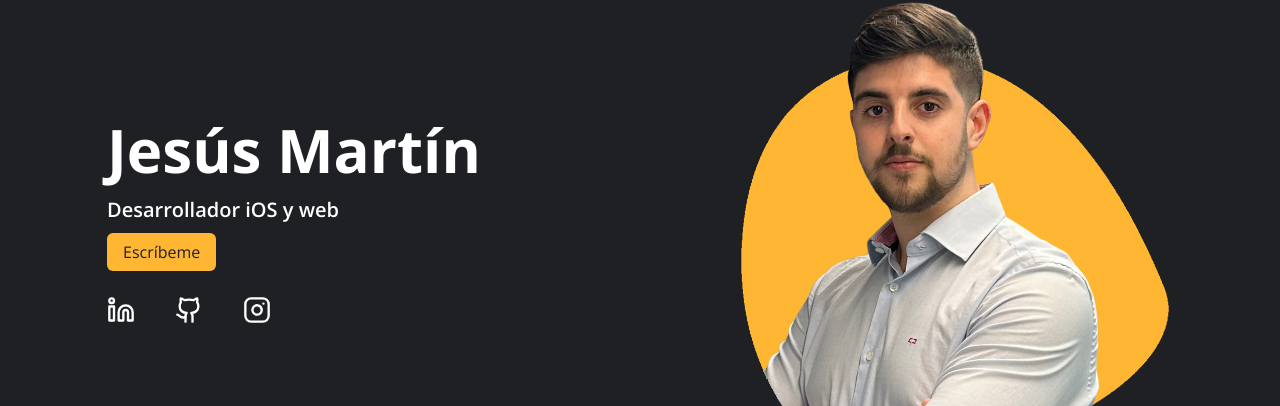
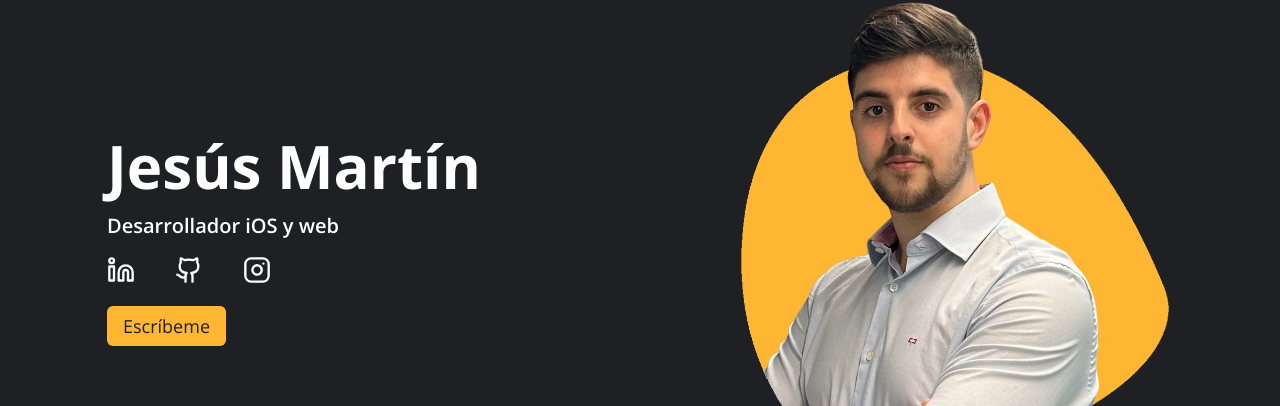
Before and after one commit to jesusmarzor/website, a Next.js app: page / in a window 1280 px wide. Shown: the part 175-581 px from the top of the page. Built offline with nearby package versions, Linux system fonts and the light colour scheme; no server answers; the database is empty.

Commit message:
Fix: introduce section

```diff
--- a/components/Introduce/index.tsx
+++ b/components/Introduce/index.tsx
@@ -11,19 +11,19 @@ export const Introduce: React.FC = () => {
     const { t } = useTranslation()
     return(
         <Element name="home" className="max-w-7xl mx-auto overflow-hidden pt-20 px-10">
-            <div className="flex justify-center items-center gap-4 py-20">
-                <section className="w-1/2">
-                    <h2 className="text-6xl font-bold">{authorName}</h2>
+            <div className="flex flex-col justify-center items-center gap-4 py-10 minIntroduce:py-20 minIntroduce:flex-row">
+                <section className="text-center minIntroduce:text-start w-full minIntroduce:w-1/2 order-2 minIntroduce:order-1">
+                    <h2 className="text-5xl minIntroduce:text-6xl font-bold">{authorName}</h2>
                     <p className="py-4 text-xl font-semibold">{t("introduce.description")}</p>
-                    <Button type={ButtonType.link} to="contact">{t("common.writeMe")}</Button>
-                    <SocialNetworks classes="!justify-start my-8"/>
+                    <SocialNetworks classes="minIntroduce:!justify-start mb-7"/>
+                    <Button type={ButtonType.link} to="contact" classes="text-lg">{t("common.writeMe")}</Button>
                 </section>
                 <Image
                 src="/img/profile.png"
                 width={1200}
                 height={1200}
                 alt="Picture of the author"
-                className="object-contain w-[450px]"
+                className="object-contain w-86 minIntroduce:w-105 order-1 minIntroduce:order-2"
                 priority={true}
                 />
             </div>
--- a/components/ui/Button.tsx
+++ b/components/ui/Button.tsx
@@ -14,7 +14,7 @@ const Button: React.FC<props> = ({classes, type, to, download, children}) => {
     let buttonClass = "px-4 py-2 bg-orange-default rounded-md cursor-default dark:text-black-default text-white-default active:scale-press duration-100"
     switch (type) {
         case ButtonType.link:
-            return <Link className={`${buttonClass} ${classes}`} to={to ?? ""}>{children}</Link>
+            return <Link className={`${buttonClass} ${classes}`} to={to ?? ""} spy={true} smooth={true} offset={0} duration={800}>{children}</Link>
 
         case ButtonType.a:
             return <a className={`${buttonClass} ${classes}`} href={to}>{children}</a>
--- a/tailwind.config.js
+++ b/tailwind.config.js
@@ -43,13 +43,15 @@ module.exports = {
       },
       width: {
         86: "22rem",
+        105: "28.125rem",
         110: "30rem"
       },
       gridTemplateColumns: {
         'autoFill': "repeat(auto-fill, minmax(min(100%, 22rem), 1fr))"
       },
       screens: {
-        minProject: "430px"
+        minProject: "430px",
+        minIntroduce: "920px"
       },
       scale: {
         press: "0.98"
```
